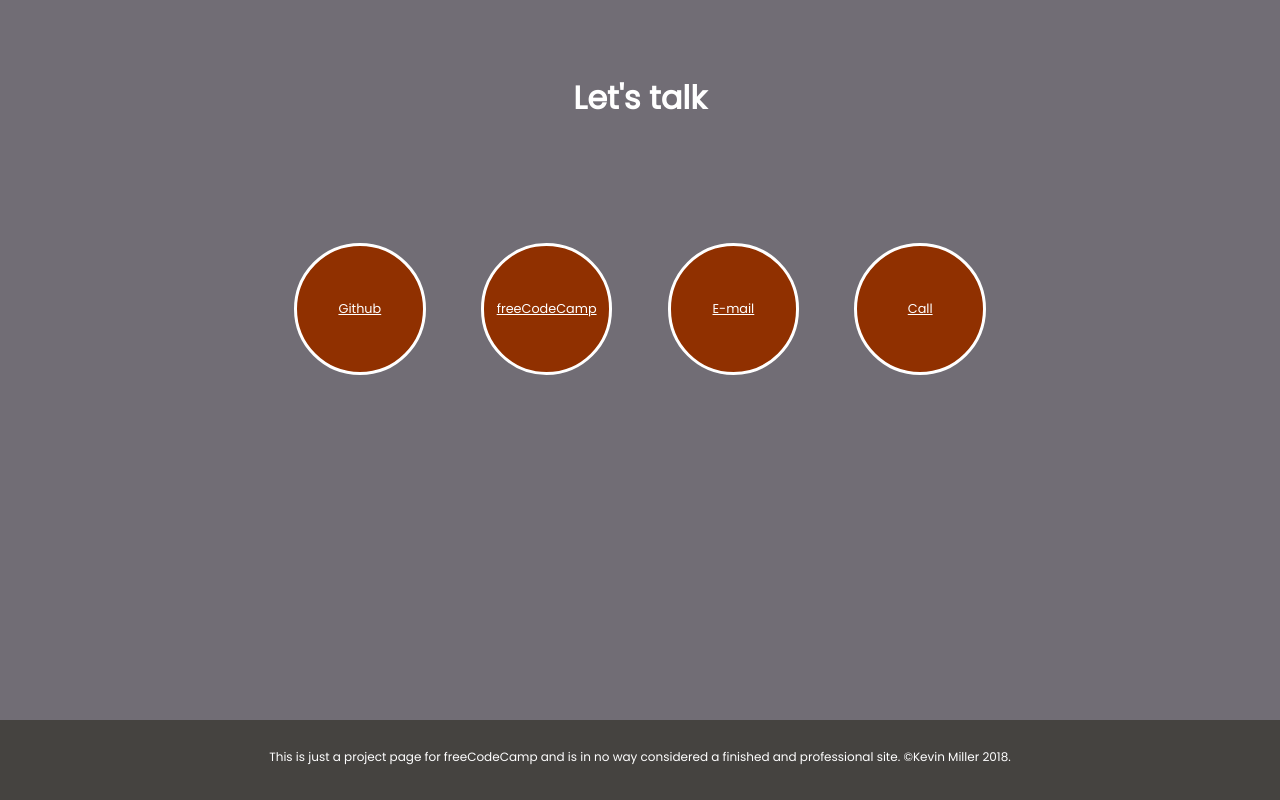
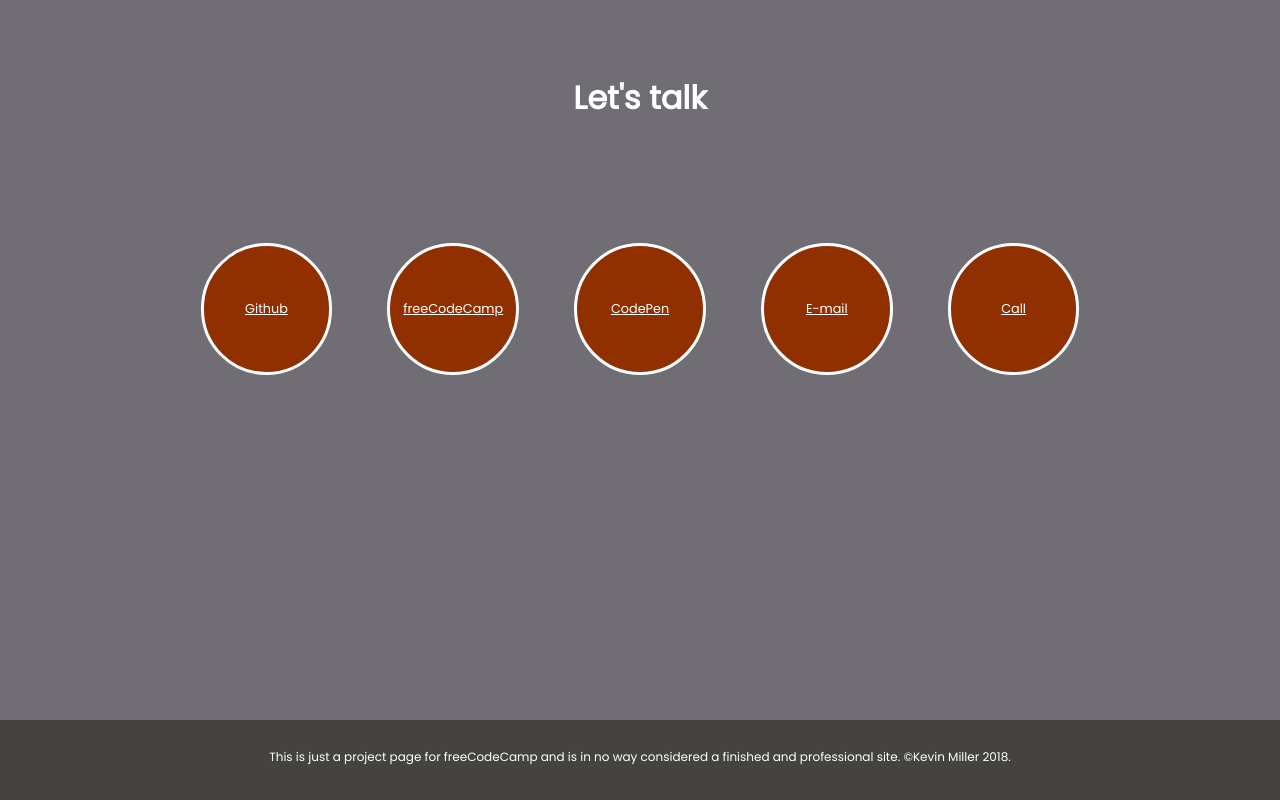
Before and after one commit to kdmiller/kdmiller.github.io, a plain HTML site: page index.html in a window 1280 px wide. Shown: the part 3270-4070 px from the top of the page. Drawn offline with Linux system fonts and the light colour scheme.

Commit message:
Update index.html

```diff
--- a/index.html
+++ b/index.html
@@ -59,7 +59,8 @@
     <h1><header class="contact-header">Let's talk</header></h1>
     <a id="profile-link" target="_blank" class="contact-link" href="https://github.com/kdmiller">Github</a>
     <a id="profile-link" target="_blank" class="contact-link" href="https://www.freecodecamp.org/sohlas">freeCodeCamp</a>
-    <a id="profile-link" class="contact-link" href="mailto:kevindrewmiller@gmail.com">E-mail</a>
+    <a id="profile-link" target="_blank" class="contact-link" href="https://codepen.io/Kmill92/">CodePen</a>
+    <a id="profile-link" class="contact-link" href="mailto:kevin@kdmwebdev.com">E-mail</a>
     <a id="profile-link" class="contact-link" href="tel:215-989-3203">Call</a>
   </div>
 
```
